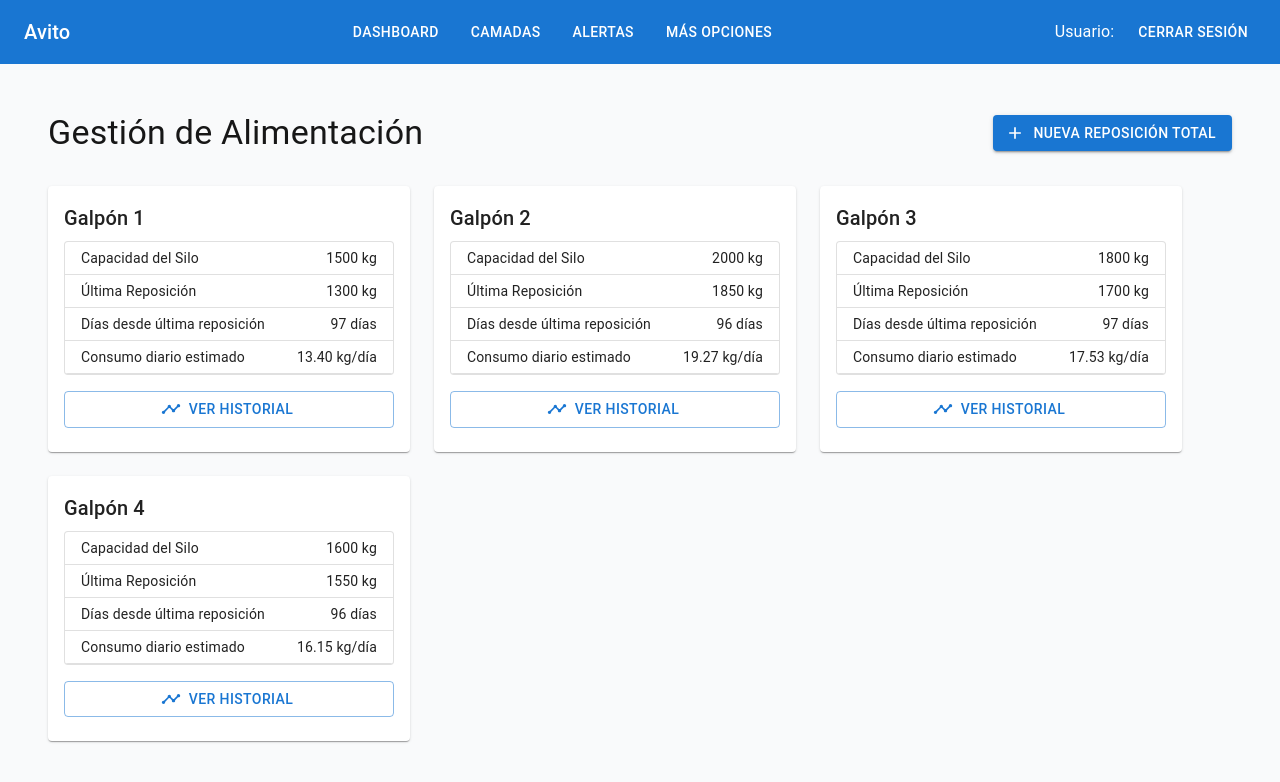
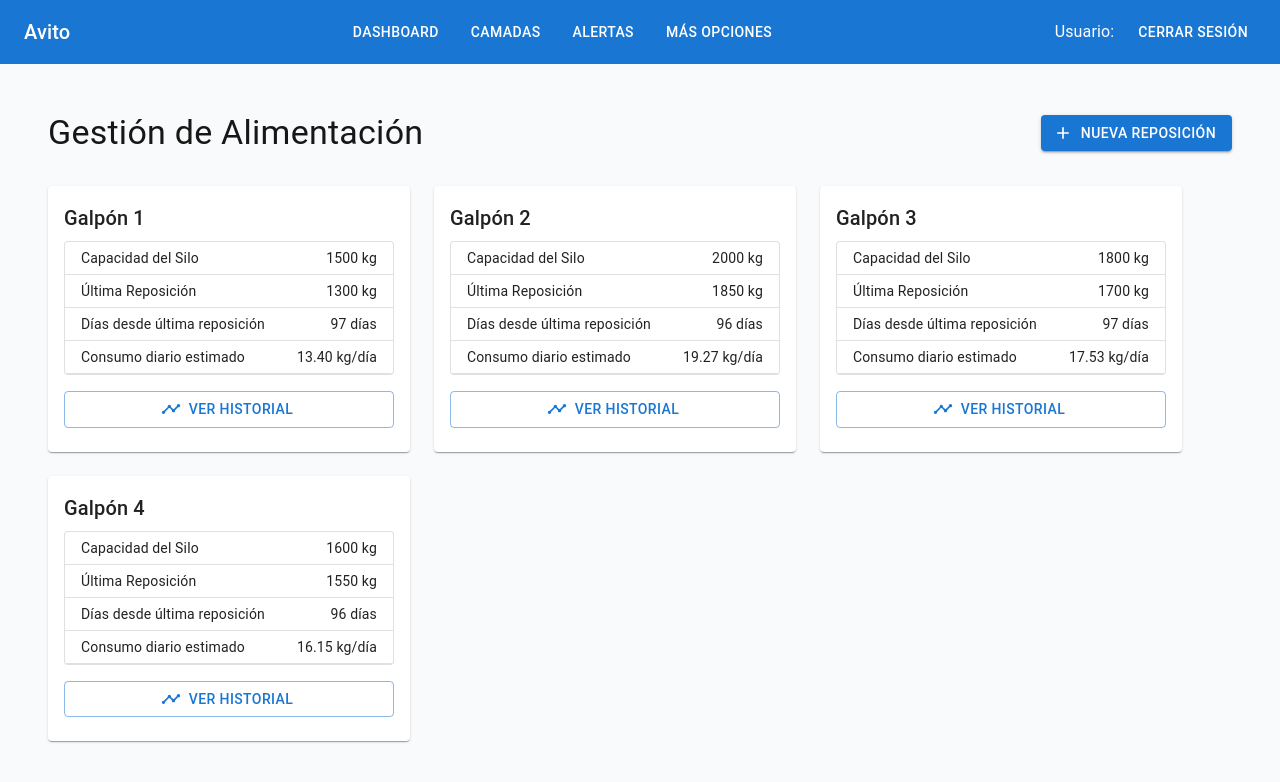
Before and after one commit to MarcosRetamero/pfc-mvp, a Next.js app: page /alimentacion in a window 1280 px wide. Shown: the top 782 px of the page. Built offline with nearby package versions, Linux system fonts and the light colour scheme.

Commit message:
feat(alimentacion): update button label for new replenishment

```diff
--- a/src/app/alimentacion/page.tsx
+++ b/src/app/alimentacion/page.tsx
@@ -88,7 +88,7 @@ export default function GestionAlimentacionPage() {
           startIcon={<Add />}
           onClick={() => setOpenReposicion(true)}
         >
-          Nueva Reposición Total
+          Nueva Reposición
         </Button>
       </Box>
 
```
